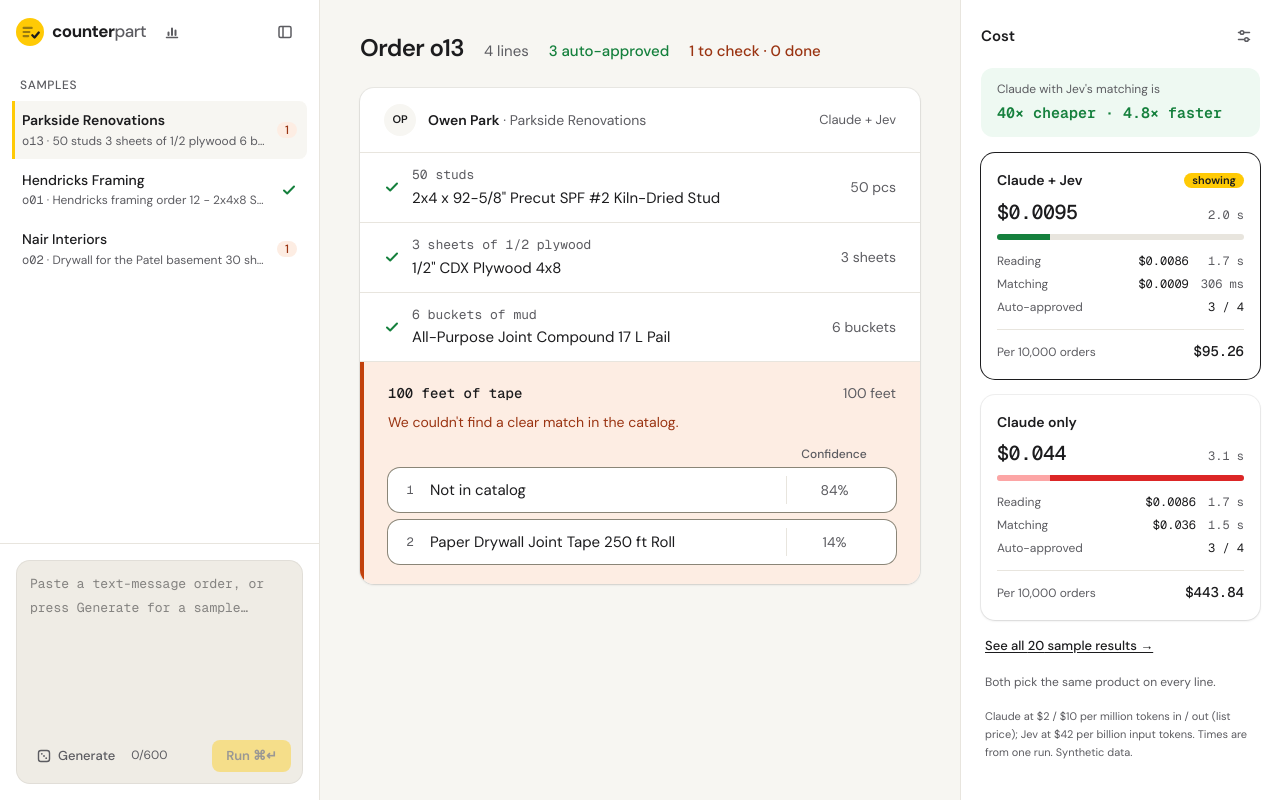
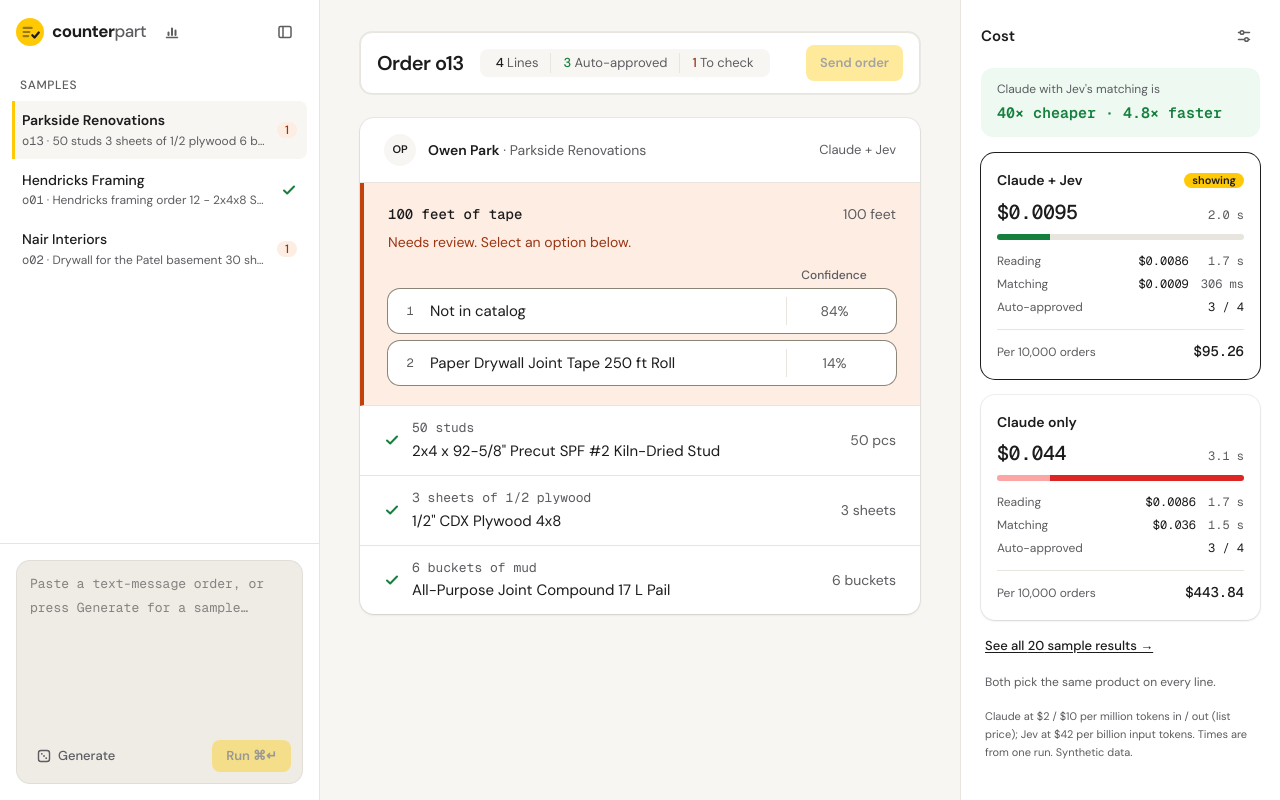
Before and after one commit to lustandfury/counterpart-ordering-poc, a Next.js app: page / in a window 1280 px wide. Built offline with nearby package versions, Linux system fonts and the light colour scheme.

Commit message:
Improve order triage, review summary, and composer counter

```diff
--- a/components/ReviewApp.tsx
+++ b/components/ReviewApp.tsx
@@ -39,6 +39,8 @@
 
 const DEFAULT_SAMPLE = "o13";
 const SAMPLES_SHOWN = 3;
+const ORDER_TEXT_LIMIT = 600;
+const ORDER_COUNTER_THRESHOLD = ORDER_TEXT_LIMIT * 0.8;
 
 export function ReviewApp({ samples, catalog, initialOrder }: { samples: OrderResult[]; catalog: SlimCatalog; initialOrder?: string }) {
   const [runs, setRuns] = useState<Run[]>([]); // live runs from the composer, newest first
@@ -138,7 +140,7 @@
                     id="paste"
                     rows={7}
                     value={pasteText}
-                    maxLength={600}
+                    maxLength={ORDER_TEXT_LIMIT}
                     onChange={(e) => {
                       setPasteText(e.target.value);
                       setPasteFrom(undefined);
@@ -167,7 +169,7 @@
                       <DiceIcon />
                       Generate
                     </button>
-                    <span className="text-[12px] text-muted">{pasteText.length}/600</span>
+                    {pasteText.length >= ORDER_COUNTER_THRESHOLD && <span className="text-[12px] text-muted" aria-label={`${pasteText.length} of ${ORDER_TEXT_LIMIT} characters`}>{pasteText.length}/{ORDER_TEXT_LIMIT}</span>}
                     <button onClick={runLive} disabled={loading || !pasteText.trim()} className="ml-auto h-8 rounded-lg bg-brand px-3.5 text-[13px] font-semibold text-ink disabled:opacity-40">
                       {loading ? "Reading…" : "Run ⌘↵"}
                     </button>
@@ -363,6 +365,31 @@
 
 type Decisions = Record<string, string>; // lineId -> sku chosen by the rep
 
+function OrderDetails({ result, isLive, lines, flagged, done, sentAt, onSend }: { result: OrderResult; isLive: boolean; lines: number; flagged: number; done: number; sentAt?: number; onSend: () => void }) {
+  const title = isLive ? "Your order" : `Order ${result.orderId}`;
+  const readyToSend = !sentAt && flagged === done;
+  const stats = [
+    { label: "Lines", value: lines, suffix: "", className: "text-ink" },
+    { label: "Auto-approved", value: lines - flagged, suffix: "", className: "text-ok" },
+    { label: "To check", value: Math.max(0, flagged - done), suffix: "", className: "text-warn" },
+  ];
+  return (
+    <div className="mb-6 rounded-xl border border-line bg-panel px-4 py-3 shadow-[0_0_0_1px_var(--ring)]" aria-live="polite">
+      <div className="grid grid-cols-[minmax(0,1fr)_auto] items-center gap-x-3 gap-y-4 sm:flex sm:flex-wrap sm:gap-x-4 sm:gap-y-3">
+        <div className="contents sm:flex sm:min-w-0 sm:flex-wrap sm:items-center sm:gap-4">
+          <h1 className="min-w-0 break-words text-xl font-semibold tracking-tight">{title}</h1>
+          <div className="col-span-2 row-start-2 grid grid-cols-3 divide-x divide-line rounded-lg bg-bg py-2 sm:flex sm:items-center sm:px-1 sm:py-1">
+            {stats.map((stat) => <span key={stat.label} className={`flex min-w-0 flex-col items-center gap-0.5 px-1 text-[18px] font-semibold sm:block sm:px-3 sm:text-[13px] sm:font-medium ${stat.className}`}>{stat.value}{stat.suffix} <span className="text-[11px] font-normal text-muted sm:text-[13px]">{stat.label}</span></span>)}
+          </div>
+        </div>
+        <button onClick={onSend} disabled={!readyToSend} className="col-start-2 row-start-1 ml-auto h-11 shrink-0 whitespace-nowrap rounded-lg bg-brand px-3.5 text-[13px] font-semibold text-ink transition-opacity disabled:cursor-not-allowed disabled:opacity-40 sm:h-9">
+          {sentAt ? "Sent" : "Send order"}
+        </button>
+      </div>
+    </div>
+  );
+}
+
 function Review({ result, isLive, mode, T, unitMin, catalog, resolved, setResolved, sentAt, onSend, onReopen }: {
   result: OrderResult; isLive: boolean; mode: Mode; T: number; unitMin: number; catalog: SlimCatalog;
   resolved: Decisions; setResolved: (f: (r: Decisions) => Decisions) => void;
@@ -370,7 +397,10 @@
 }) {
   const [active, setActive] = useState<string | null>(null);
   const lines = useMemo(() => computeView(result, mode, T, catalog, unitMin), [result, mode, T, catalog, unitMin]);
-  const flagged = lines.filter((l) => !l.approved);
+  // Unmatched lines need triage before product or quantity checks, so keep them at the top of the review list.
+  // The original `lines` order stays intact for reconstructing the contractor's message above the list.
+  const orderedLines = useMemo(() => [...lines].sort((a, b) => Number(b.sku === NONE) - Number(a.sku === NONE)), [lines]);
+  const flagged = orderedLines.filter((l) => !l.approved);
   const done = flagged.filter((l) => resolved[l.id]).length;
   const current = active ?? flagged.find((l) => !resolved[l.id])?.id ?? null;
 
@@ -445,12 +475,15 @@
           Skip to the first line to check
         </a>
       )}
-      <div className="mb-6 flex flex-wrap items-baseline gap-x-5 gap-y-1" aria-live="polite">
-        <h1 className="text-2xl font-semibold tracking-tight">{isLive ? "Your order" : `Order ${result.orderId}`}</h1>
-        <span className="text-muted">{lines.length} lines</span>
-        <span className="font-medium text-ok">{lines.length - flagged.length} auto-approved</span>
-        <span className="font-medium text-warn">{flagged.length} to check{flagged.length ? ` · ${done} done` : ""}</span>
-      </div>
+      <OrderDetails
+        result={result}
+        isLive={isLive}
+        lines={lines.length}
+        flagged={flagged.length}
+        done={done}
+        sentAt={sentAt}
+        onSend={onSend}
+      />
 
 
       {/* Sending is mocked: it only marks the order as sent in this browser tab */}
@@ -466,24 +499,23 @@
       ) : (flagged.length === 0 || done === flagged.length) && (
         <div role="status" className="mb-6 flex flex-wrap items-center gap-x-4 gap-y-2 rounded-xl bg-okbg px-5 py-3">
           <p className="flex-1 font-medium text-ok">{flagged.length === 0 ? "Nothing needs your attention. This order is ready to send." : "All checked. This order is ready to send."}</p>
-          <button onClick={onSend} className="h-9 rounded-lg bg-brand px-4 text-[14px] font-semibold text-ink">Send order</button>
         </div>
       )}
 
       <section aria-label="Order" inert={!!sentAt} className={`card overflow-hidden ${sentAt ? "opacity-70" : ""}`}>
-        <header className="flex flex-wrap items-center gap-x-3 gap-y-1 border-b border-line px-6 py-4">
-          <span className="grid h-8 w-8 place-items-center rounded-full bg-bg text-[11px] font-semibold text-ink" aria-hidden>
+        <header className="grid grid-cols-[2rem_minmax(0,1fr)] items-center gap-x-3 gap-y-2 border-b border-line px-4 py-4 sm:flex sm:flex-wrap sm:gap-y-1 sm:px-6">
+          <span className="grid h-8 w-8 shrink-0 place-items-center rounded-full bg-bg text-[11px] font-semibold text-ink" aria-hidden>
             {result.from ? result.from.name.split(" ").map((w) => w[0]).join("").slice(0, 2) : "C"}
           </span>
-          <span className="text-[14px]">
-            <span className="font-semibold">{result.from?.name ?? "Contractor"}</span>
-            {result.from && <span className="text-muted"> · {result.from.company}</span>}
+          <span className="min-w-0 break-words text-[14px]">
+            <span className="block font-semibold sm:inline">{result.from?.name ?? "Contractor"}</span>
+            {result.from && <span className="block text-[13px] text-muted sm:inline sm:text-[14px]"><span className="hidden sm:inline"> · </span>{result.from.company}</span>}
           </span>
-          <span className="whitespace-nowrap text-[13px] text-muted sm:ml-auto">{mode === "jev" ? "Claude + Jev" : "Claude only"}</span>
-          {notes && <p className="basis-full pt-1 text-[14px] leading-relaxed text-muted">“{notes}”</p>}
+          <span className="col-start-2 whitespace-nowrap text-[12px] text-muted sm:ml-auto sm:text-[13px]">{mode === "jev" ? "Claude + Jev" : "Claude only"}</span>
+          {notes && <p className="col-span-2 min-w-0 break-words border-t border-line pt-3 text-[14px] leading-relaxed text-muted sm:basis-full sm:border-t-0 sm:pt-1">“{notes}”</p>}
         </header>
         <ul>
-          {lines.map((l) => (
+          {orderedLines.map((l) => (
             <LineRow key={l.id} l={l} state={status(l)} pick={resolved[l.id]} active={current === l.id} catalog={catalog} onSelect={() => setActive(l.id)} onChoose={(sku) => choose(l.id, sku)} onUndo={() => undo(l.id)} />
           ))}
         </ul>
--- a/lib/pipeline/route.ts
+++ b/lib/pipeline/route.ts
@@ -4,7 +4,7 @@
 
 /** Plain-language reasons shown to the rep. */
 export const REASON = {
-  noMatch: "We couldn't find a clear match in the catalog.",
+  noMatch: "Needs review. Select an option below.",
   unsure: (c: number) => `We're not sure which product this is (${Math.round(c * 100)}% on the best guess).`,
   quantity: "The quantity or unit may not fit how this product is sold.",
   noQty: "No quantity was given.",
```
Also changed, not shown: 1 other file (tests, documents, lock files or other folders).
